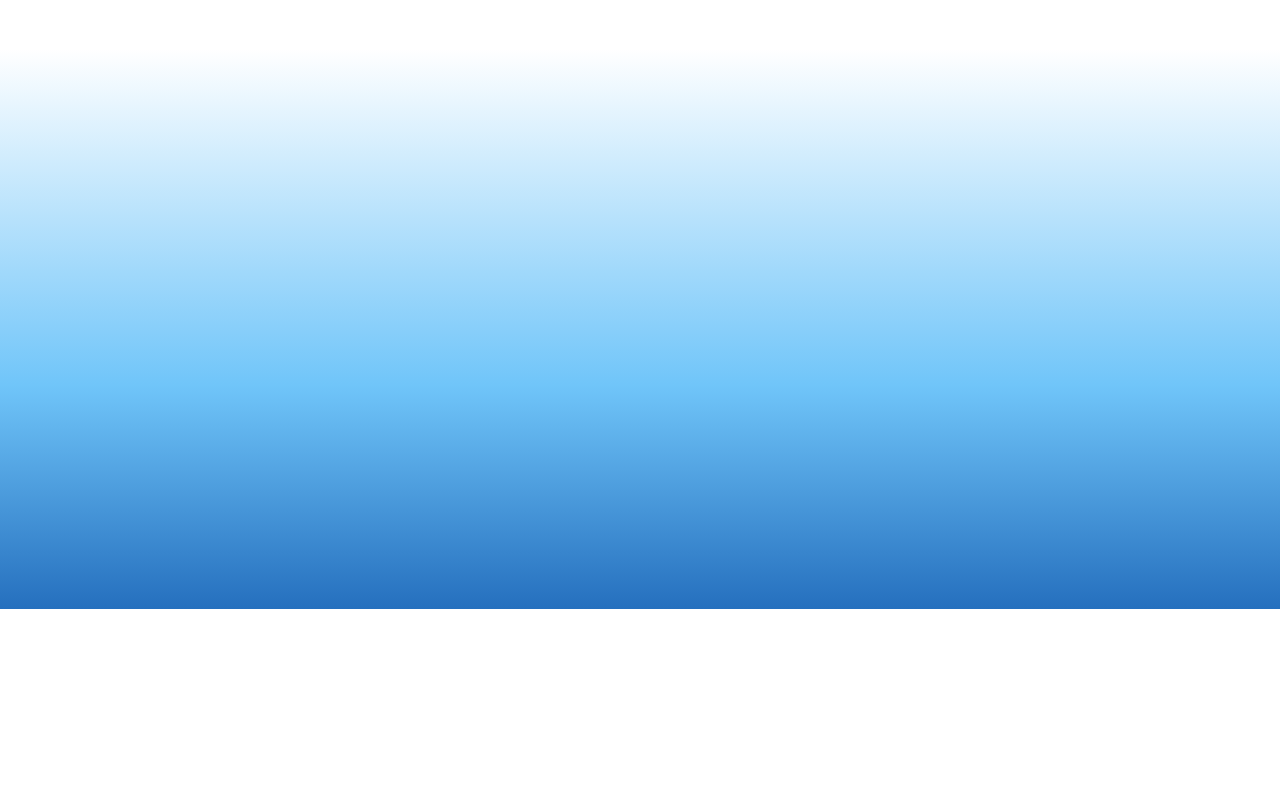
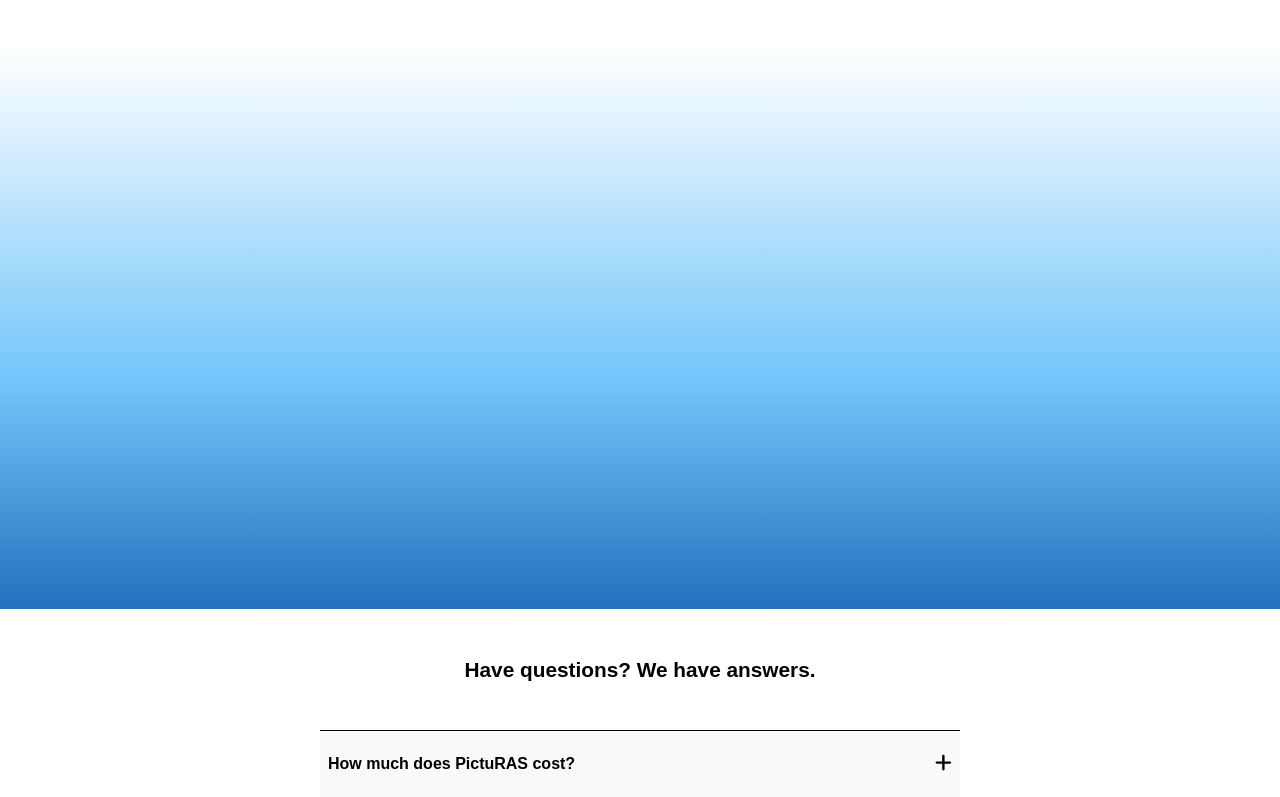
Before and after one commit to AntonioSilva03/PictuRAS, a Vue app in the folder frontend/pictuRas/: page / in a window 1280 px wide. Shown: the part 2000-2797 px from the top of the page. Before the commit the page ends 2729 px from the top, so only its background shows below. Built offline with nearby package versions, Linux system fonts and the light colour scheme.

Commit message:
FAQ component

```diff
--- a/frontend/pictuRas/src/components/Content1-LandingPage.vue
+++ b/frontend/pictuRas/src/components/Content1-LandingPage.vue
@@ -60,6 +60,13 @@ export default {
       required: true,
     },
   },
+  emits: ['toggleVideo', 'content1Visible'],
+  mounted() {
+    window.addEventListener('scroll', this.checkVisibility);
+  },
+  beforeDestroy() {
+    window.removeEventListener('scroll', this.checkVisibility);
+  },
   methods: {
     emitToggleVideo() {
       const video = this.$refs.videoElement;
@@ -73,6 +80,12 @@ export default {
 
       // Emit event to notify parent
       this.$emit('toggleVideo');
+    },
+
+    checkVisibility() {
+      const rect = this.$refs.content1.getBoundingClientRect();
+      const isVisible = rect.bottom > 0;
+      this.$emit('content1Visible', isVisible);
     },
   },
 };
--- /dev/null
+++ b/frontend/pictuRas/src/components/Content5-LandingPage.vue
@@ -0,0 +1,131 @@
+<template>
+    <div class="faq-container">
+      <h2 class="faq-title">Have questions? We have answers.</h2>
+      <div v-for="(faq, index) in faqs" :key="index" class="faq-item">
+        <div class="faq-question"  :class="{ active: faq.isOpen }"  @click="toggleAnswer(index)">
+          <p>{{ faq.question }}</p>
+          <span class="faq-icon">
+            <font-awesome-icon :icon="faq.isOpen ? 'fa-minus' : 'fa-plus'" />
+          </span>
+        </div>
+        <div v-if="faq.isOpen" class="faq-answer">
+          <p>{{ faq.answer }}</p>
+        </div>
+      </div>
+    </div>
+  </template>
+
+  <script>
+  import { FontAwesomeIcon } from '@fortawesome/vue-fontawesome';
+  import { faPlus, faMinus } from '@fortawesome/free-solid-svg-icons';
+  import { library } from '@fortawesome/fontawesome-svg-core';
+
+
+  library.add(faPlus, faMinus);
+
+  export default {
+    name: 'FaqAccordion',
+    components: {
+      FontAwesomeIcon,
+    },
+    data() {
+      return {
+        faqs: [
+            {
+                question: 'How much does PictuRAS cost?',
+                answer: 'PictuRAS plans start at €9.99/month (VAT included). Learn more on our pricing page.',
+                isOpen: false,
+            },
+            {
+                question: 'Does PictuRAS support editing high-resolution images?',
+                answer: 'Absolutely! PictuRAS supports editing high-resolution images, ensuring professional-quality results.',
+                isOpen: false,
+            },
+            {
+                question: 'Is PictuRAS suitable for beginners?',
+                answer: 'Yes, PictuRAS offers an intuitive interface and tutorials, making it perfect for beginners and professionals alike.',
+                isOpen: false,
+            },
+            {
+                question: 'Is PictuRAS available on mobile devices?',
+                answer: 'Currently, PictuRAS is available on desktop only, but a mobile version is in development.',
+                isOpen: false,
+            },
+            {
+                question: 'Can PictuRAS edit multiple images at the same time?',
+                answer: 'Yes, PictuRAS includes a batch editing feature that allows you to apply adjustments like brightness, contrast, and filters to multiple images simultaneously. This saves time and ensures consistency across your edits.',
+                isOpen: false,
+            },
+            {
+                question: 'Does PictuRAS have a free version?',
+                answer: 'Yes, PictuRAS offers a free plan with limited features. Upgrade anytime to unlock premium tools.',
+                isOpen: false,
+            },
+        ],
+      };
+    },
+    methods: {
+      toggleAnswer(index) {
+        this.faqs[index].isOpen = !this.faqs[index].isOpen;
+      },
+    },
+  };
+  </script>
+
+  <style scoped>
+  .faq-container {
+    width: 100%;
+    margin: 2rem auto;
+    display: flex;
+    flex-direction: column;
+    font-family: Arial, sans-serif;
+    justify-content: center;
+    align-items: center;
+    padding-bottom: 5vh;
+  }
+
+  .faq-title {
+    text-align: center;
+    font-size: 1.3rem;
+    margin-bottom: 3rem;
+  }
+
+  .faq-item {
+    border-top: 0.3px solid black;
+    width: 50%;
+  }
+
+  .faq-item:nth-last-child() {
+    border-bottom: 0.3px solid black;
+    width: 50%;
+  }
+
+  .faq-question {
+    display: flex;
+    justify-content: space-between;
+    align-items: center;
+    cursor: pointer;
+    padding: 0.5rem;
+    font-weight: bold;
+    background: #f9f9f9;
+    transition: background-color 0.3s ease;
+  }
+
+  .faq-question.active {
+  border-left: 3px solid #007bff;
+}
+
+
+  .faq-question:hover {
+    background: #f1f1f1;
+  }
+
+  .faq-icon {
+    font-size: 1.2rem;
+  }
+
+  .faq-answer {
+    padding: 0.5rem;
+    background: #fff;
+  }
+  </style>
--- a/frontend/pictuRas/src/views/Landing.vue
+++ b/frontend/pictuRas/src/views/Landing.vue
@@ -4,7 +4,7 @@
         <div class="landing-container">
 
             <!-- Content 1 -->
-            <Content1 :isPlaying="isPlaying" @toggleVideo="toggleVideo" />
+            <Content1 :isPlaying="isPlaying" @toggleVideo="toggleVideo"  @content1Visible="handleContent1Visibility" />
             <!-- Content 2 -->
             <Content2 :isPlaying="isPlaying" @toggleVideo="toggleVideo" />
 
@@ -13,6 +13,10 @@
 
             <!-- Content 4 -->
             <Content4></Content4>
+
+            <!-- Content5 -->
+             <Content5></Content5>
+
 
            <!-- Content 6 -->
            <div class="margin-bot">
@@ -30,7 +34,8 @@
     import Content1 from '../components/Content1-LandingPage.vue';
     import Content2 from '../components/Content2-LandingPage.vue';
     import Content3 from '../components/Content3-LandingPage.vue';
-    import Content4 from '../components/Content4-LandingPage.vue'
+    import Content4 from '../components/Content4-LandingPage.vue';
+    import Content5 from '../components/Content5-LandingPage.vue';
     import Button1 from '../components/Button-style1.vue';
     import Button2 from '../components/Button-style2.vue';
     import Footer from "../components/FooterLanding.vue";
@@ -43,6 +48,7 @@
         Content2,
         Content3,
         Content4,
+        Content5,
         Button1,
         Button2,
         Footer
@@ -53,23 +59,13 @@
             showFooter: false,
         };
     },
-    mounted() {
-    window.addEventListener("scroll", this.handleScroll);
-    },
-    beforeDestroy() {
-        window.removeEventListener("scroll", this.handleScroll);
-    },
     methods: {
         toggleVideo() {
         this.isPlaying = !this.isPlaying;
         },
 
-        handleScroll() {
-        const content1 = this.$refs.content1;
-        const rect = content1.getBoundingClientRect();
-
-        // Mostra o footer quando content1 desaparece
-        this.showFooter = rect.bottom < 0;
+        handleContent1Visibility(isVisible) {
+        this.showFooter = !isVisible;
         },
     },
     };
```
Also changed, not shown: frontend/pictuRas/src/components/Content6-LandingPage.vue (added).
